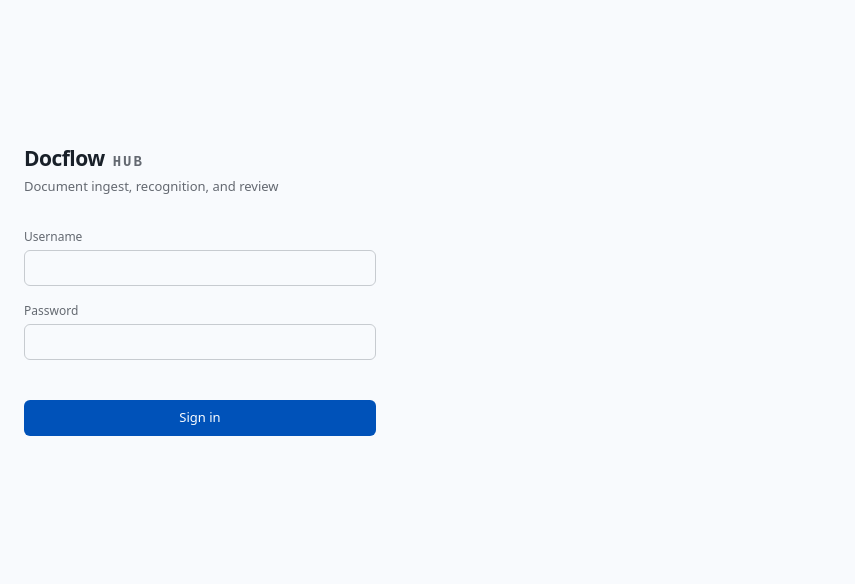
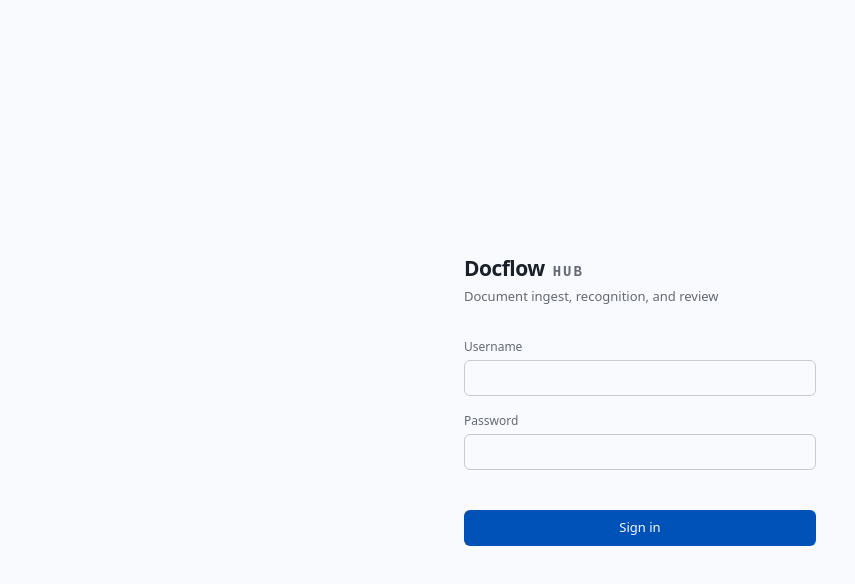
Before and after one commit to after-finitude/docflow-hub, a Next.js app in the folder apps/web/: page /login in a window 1280 px wide. Shown: the top 584 px of the page, without its empty margins (0-855 px from the left). Built offline with nearby package versions, Linux system fonts and the light colour scheme; no server answers.

Commit message:
fix: center login form

```diff
--- a/apps/web/app/login/login-form.tsx
+++ b/apps/web/app/login/login-form.tsx
@@ -41,10 +41,8 @@
   }
 
   return (
-    // Place the form in the left third at 18vh instead of centering it like a poster.
-    <main className="min-h-screen px-6 pt-[18vh] pb-16">
-      <div className="mx-auto max-w-[1600px]">
-        <form onSubmit={handleSubmit} className="max-w-[22rem]">
+    <main className="grid min-h-screen place-items-center px-6 py-16">
+      <form onSubmit={handleSubmit} className="w-full max-w-[22rem]">
         <h1 className="flex items-baseline gap-2">
           <span className="font-display text-xl font-semibold tracking-tight">Docflow</span>
           <span className="mono text-2xs uppercase tracking-[0.14em] text-muted">hub</span>
@@ -101,7 +99,6 @@
           {pending ? 'Signing in…' : 'Sign in'}
         </button>
       </form>
-      </div>
     </main>
   )
 }
```
Also changed, not shown: 1 other file (tests, documents, lock files or other folders). Lines whose indentation alone changed are shown as unchanged.
